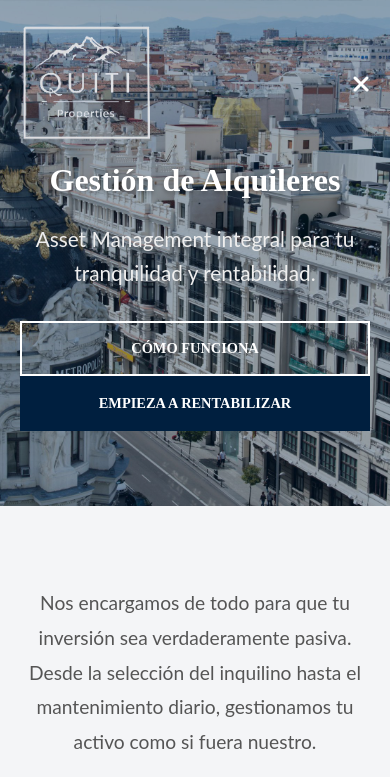
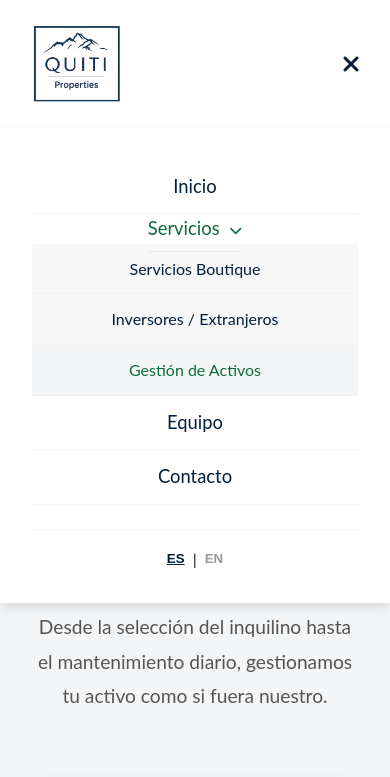
Before and after one commit to Quiti7/www.quitiproperties.com, a plain HTML site: page gestion-alquileres.html in a window 390 px wide. Both pictures are taken after a click on the element 359 px from the left and 83 px from the top of the page. Shown: the top 777 px of the page. Drawn offline with nearby package versions, Linux system fonts and the light colour scheme.

Commit message:
live mobile

```diff
--- a/css/styles.css
+++ b/css/styles.css
@@ -296,6 +296,11 @@ ul {
     /* Offset for fixed header */
 }
 
+.hero-inner {
+    height: 60vh;
+    min-height: 500px;
+}
+
 /* Parallax Section Generic */
 .parallax-section {
     background-attachment: fixed;
@@ -512,7 +517,7 @@ ul {
     display: flex;
     flex-direction: column;
     gap: 0.8rem;
-    align-items: center;
+    /* align-items: center; */
     /* Center align for improved aesthetic in centered card */
 }
 
@@ -831,9 +836,31 @@ ul {
     /* filter: brightness(0) invert(1); */
 }
 
+/* Navbar when menu is active on mobile */
+.navbar.menu-active {
+    background-color: var(--color-white);
+    box-shadow: 0 2px 10px rgba(0, 0, 0, 0.1);
+}
+
+.navbar.menu-active .nav-toggle,
+.navbar.menu-active .logo {
+    color: var(--color-primary);
+}
+
 /* Shrink logo on scroll */
 .navbar.scrolled .nav-logo {
     height: 50px;
+}
+
+/* Base Responsive adjustments */
+@media (max-width: 1024px) {
+    .container {
+        padding: 0 30px;
+    }
+
+    .hero h1 {
+        font-size: 2.5rem;
+    }
 }
 
 /* Responsive */
@@ -860,6 +887,27 @@ ul {
 
 /* Responsive */
 @media (max-width: 768px) {
+    .section-padding {
+        padding: 60px 0;
+        min-height: auto;
+        /* Remove 100vh on mobile */
+    }
+
+    .parallax-section {
+        min-height: auto;
+        /* Remove 100vh on mobile */
+        padding: 60px 20px;
+    }
+
+    .section-title {
+        font-size: 2rem;
+        margin-bottom: 2rem;
+    }
+
+    .nav-logo {
+        height: 80px;
+    }
+
     .nav-menu {
         position: absolute;
         top: 100%;
@@ -870,6 +918,70 @@ ul {
         padding: 2rem;
         display: none;
         box-shadow: 0 5px 10px rgba(0, 0, 0, 0.1);
+        gap: 0;
+        /* Control spacing via links */
+    }
+
+    .nav-link {
+        color: var(--color-primary);
+        text-shadow: none;
+        padding: 12px 0;
+        width: 100%;
+        text-align: center;
+        border-bottom: 1px solid rgba(0, 0, 0, 0.05);
+    }
+
+    .nav-link:last-child {
+        border-bottom: none;
+    }
+
+    .dropdown {
+        display: block;
+        width: 100%;
+        text-align: center;
+    }
+
+    .dropdown-content {
+        position: static;
+        display: block;
+        /* Always open on mobile */
+        width: 100%;
+        box-shadow: none;
+        border: none;
+        padding: 0;
+        background: rgba(0, 0, 0, 0.03);
+    }
+
+    .dropdown-content a {
+        padding: 12px 0;
+        font-size: 1rem;
+        border-bottom: 1px solid rgba(0, 0, 0, 0.02);
+    }
+
+    /* Remove hover display logic for mobile as it's static */
+    .dropdown:hover .dropdown-content {
+        display: block;
+    }
+
+    .lang-switch {
+        justify-content: center;
+        margin-top: 1.5rem;
+        padding-top: 1rem;
+        border-top: 1px solid rgba(0, 0, 0, 0.05);
+        width: 100%;
+    }
+
+    .lang-btn {
+        color: #666;
+    }
+
+    .navbar.scrolled .lang-btn,
+    .menu-active .lang-btn {
+        color: #999;
+    }
+
+    .lang-btn.active {
+        color: var(--color-primary);
     }
 
     .nav-menu.active {
@@ -881,7 +993,7 @@ ul {
     }
 
     .hero h1 {
-        font-size: 2rem;
+        font-size: 2.2rem;
     }
 
     .contact-container {
@@ -890,6 +1002,7 @@ ul {
 
     .cta-group {
         flex-direction: column;
+        gap: 1rem;
     }
 
     .btn {
@@ -900,11 +1013,50 @@ ul {
     .parallax-section,
     .hero {
         background-attachment: scroll;
+        height: auto !important;
+        min-height: 100vh;
+        /* Default for full heroes */
         /* Disable parallax on mobile for performance */
+    }
+
+    .hero-inner {
+        min-height: 400px !important;
+        padding: 120px 0 60px;
     }
 
     .why-grid {
         grid-template-columns: 1fr;
+        gap: 1rem;
+    }
+
+    .why-item {
+        padding: 2rem;
+    }
+
+    .team-content-box {
+        padding: 2.5rem 1.5rem;
+    }
+
+    .team-roles-grid {
+        gap: 1rem;
+        margin-top: 2rem;
+    }
+
+    .team-role-item {
+        min-width: 140px;
+        padding: 1rem;
+    }
+
+    .team-role-item p {
+        font-size: 0.85rem;
+    }
+
+    .contact-brand-col {
+        padding: 3rem 1.5rem;
+    }
+
+    .contact-form-col {
+        padding: 3rem 1.5rem;
     }
 }
 
--- a/gestion-alquileres.html
+++ b/gestion-alquileres.html
@@ -169,7 +169,7 @@
     </nav>
 
     <!-- Specific Hero Section -->
-    <section class="hero" style="background-image: url('assets/images/madrid.webp'); height: 60vh; min-height: 500px;">
+    <section class="hero hero-inner" style="background-image: url('assets/images/madrid.webp');">
         <div class="hero-bg-overlay"></div>
         <div class="container hero-content" data-aos="fade-up">
             <h1 style="margin-bottom: 1rem;">Gestión de Alquileres</h1>
@@ -341,18 +341,6 @@
     <link href="https://unpkg.com/aos@2.3.1/dist/aos.css" rel="stylesheet">
     <script src="js/main.js"></script>
 
-    <script>
-        document.addEventListener('DOMContentLoaded', () => {
-            const toggle = document.getElementById('navToggle');
-            const menu = document.getElementById('navMenu');
-
-            if (toggle && menu) {
-                toggle.addEventListener('click', () => {
-                    menu.classList.toggle('active');
-                });
-            }
-        });
-    </script>
 </body>
 
 </html>
--- a/js/main.js
+++ b/js/main.js
@@ -214,17 +214,25 @@ document.addEventListener('DOMContentLoaded', () => {
     const navMenu = document.getElementById('navMenu');
 
     if (navToggle && navMenu) {
+        const navbar = document.querySelector('.navbar');
+        const logo = document.querySelector('.nav-logo');
+
         navToggle.addEventListener('click', () => {
             navMenu.classList.toggle('active');
+            navbar.classList.toggle('menu-active');
 
             // Toggle icon from bars to times
             const icon = navToggle.querySelector('i');
             if (navMenu.classList.contains('active')) {
                 icon.classList.remove('fa-bars');
                 icon.classList.add('fa-times');
+                if (logo) logo.src = 'assets/images/logonav.png';
             } else {
                 icon.classList.remove('fa-times');
                 icon.classList.add('fa-bars');
+                if (window.scrollY <= 50) {
+                    if (logo) logo.src = 'assets/images/logoblanco.png';
+                }
             }
         });
 
@@ -232,9 +240,13 @@ document.addEventListener('DOMContentLoaded', () => {
         document.querySelectorAll('.nav-link').forEach(link => {
             link.addEventListener('click', () => {
                 navMenu.classList.remove('active');
+                navbar.classList.remove('menu-active');
                 const icon = navToggle.querySelector('i');
                 icon.classList.remove('fa-times');
                 icon.classList.add('fa-bars');
+                if (window.scrollY <= 50) {
+                    if (logo) logo.src = 'assets/images/logoblanco.png';
+                }
             });
         });
     }
```
Also changed, not shown: servicios-boutique.html (+1 -14 lines), servicios-inversores.html (+1 -13 lines).
